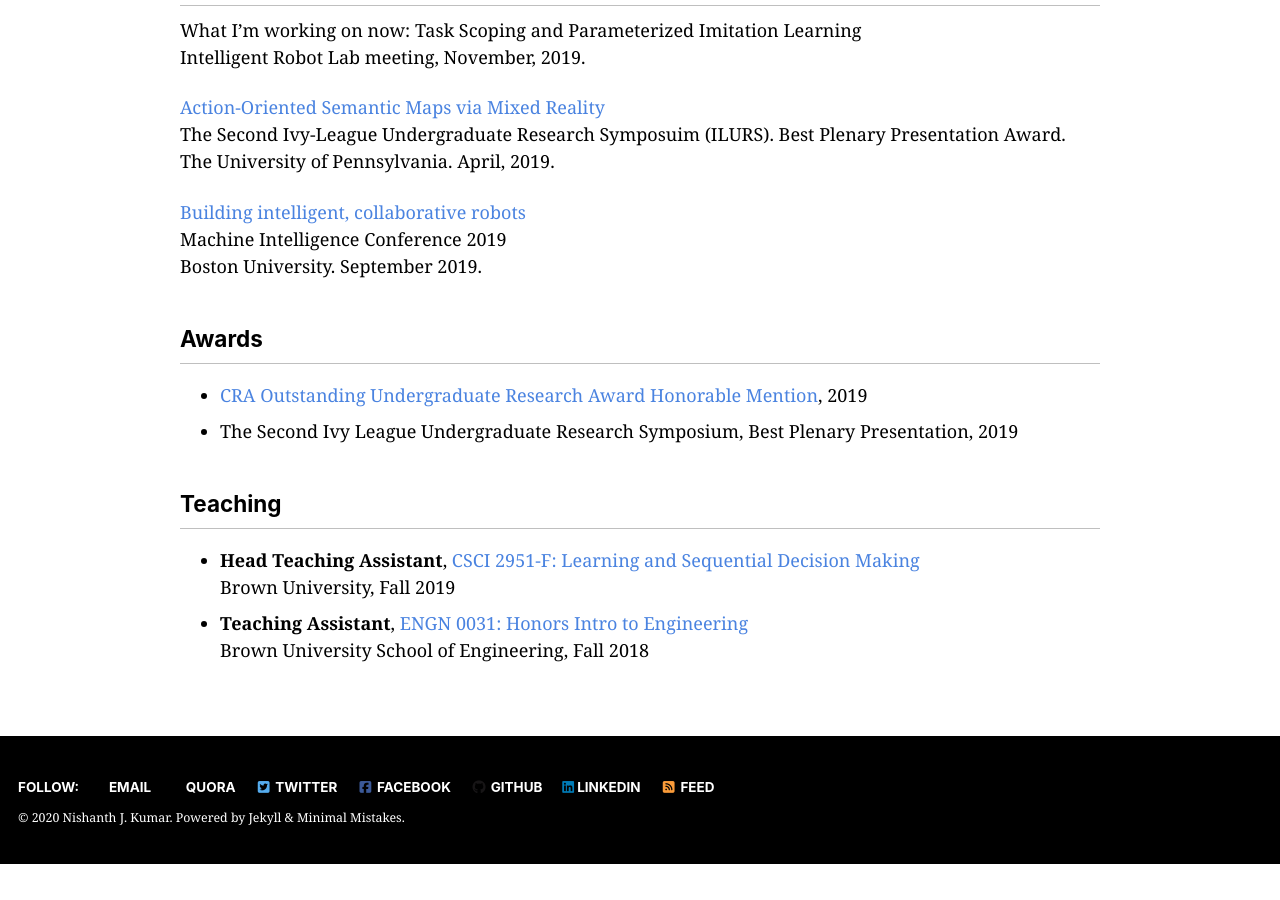
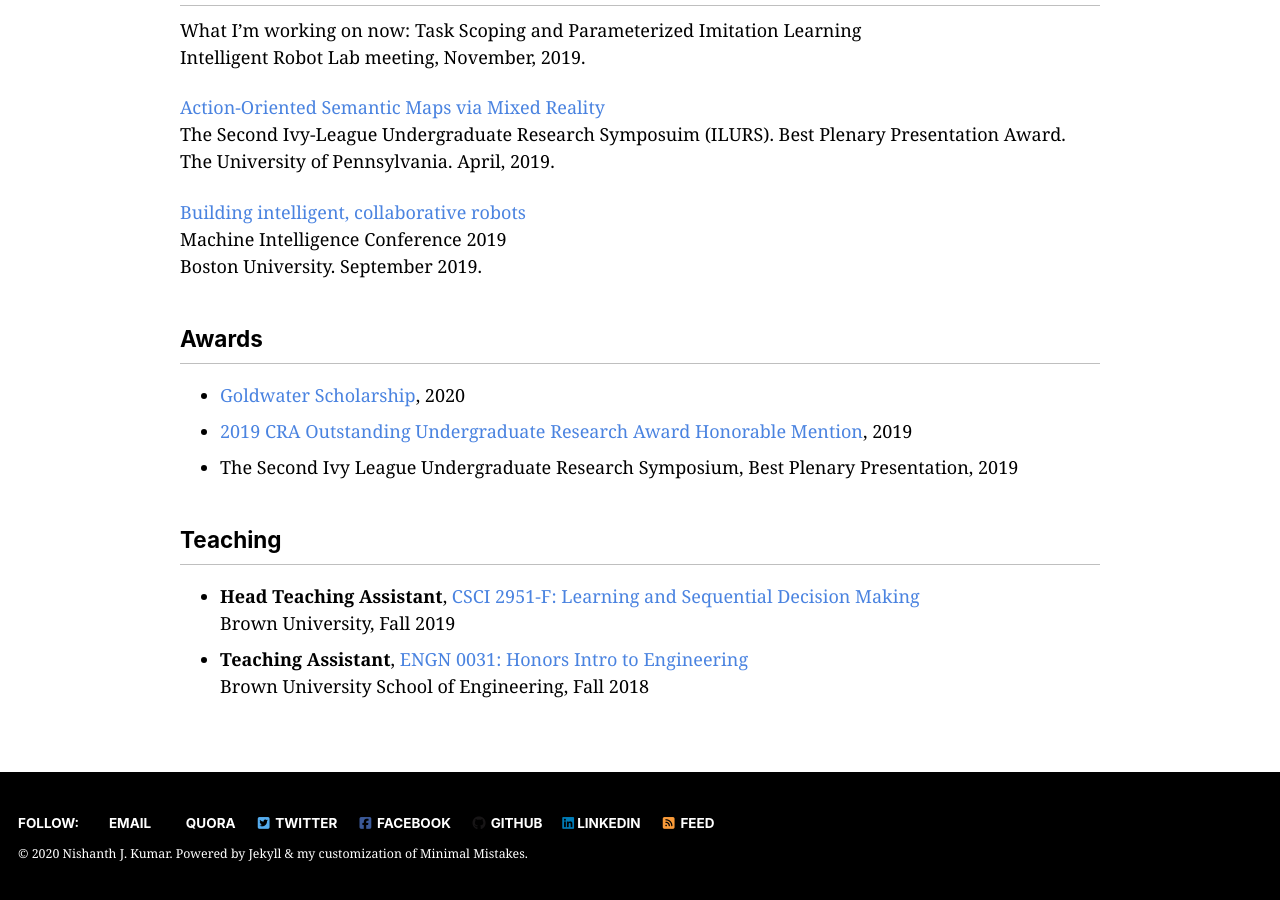
Before and after one commit to NishanthJKumar/NishanthJKumar.github.io, a Jekyll site: the page built from _pages/research.md, in a window 1280 px wide and 900 px high, scrolled down 2501 px. Built offline with Jekyll 4.4.1, drawn with Linux system fonts in a browser that asks for light colours; cached includes are drawn as plain includes; nearby versions of some CDN libraries; before the commit the page ends 3365 px from its top, so only the background shows below that.

Commit message:
Updated footer and Goldwater

```diff
--- a/_includes/footer.html
+++ b/_includes/footer.html
@@ -16,4 +16,4 @@
   </ul>
 </div>
 
-<div class="page__footer-copyright">&copy; {{ site.time | date: '%Y' }} {{ site.name | default: site.title }}. {{ site.data.ui-text[site.locale].powered_by | default: "Powered by" }} <a href="https://jekyllrb.com" rel="nofollow">Jekyll</a> &amp; <a href="https://mademistakes.com/work/minimal-mistakes-jekyll-theme/" rel="nofollow">Minimal Mistakes</a>.</div>
+<div class="page__footer-copyright">&copy; {{ site.time | date: '%Y' }} {{ site.name | default: site.title }}. {{ site.data.ui-text[site.locale].powered_by | default: "Powered by" }} <a href="https://jekyllrb.com" rel="nofollow">Jekyll</a> &amp; <a href="https://github.com/NishanthJKumar/Nishanth-Minimal-Mistakes-Customized" rel="nofollow">my customization of </a> <a href="https://mademistakes.com/work/minimal-mistakes-jekyll-theme/" rel="nofollow">Minimal Mistakes</a>.</div>
--- a/_pages/research.md
+++ b/_pages/research.md
@@ -77,7 +77,8 @@ What I'm working on now: Task Scoping and Parameterized Imitation Learning
 
 
 ## Awards
-- [CRA Outstanding Undergraduate Research Award Honorable Mention](http://awards.cs.brown.edu/2020/02/04/bayazit-galgana-kumar-and-safranchik-win-cra-outstanding-undergraduate-researcher-honorable-mentions/), 2019
+- [Goldwater Scholarship](https://goldwater.scholarsapply.org/), 2020
+- [2019 CRA Outstanding Undergraduate Research Award Honorable Mention](http://awards.cs.brown.edu/2020/02/04/bayazit-galgana-kumar-and-safranchik-win-cra-outstanding-undergraduate-researcher-honorable-mentions/), 2019
 - The Second Ivy League Undergraduate Research Symposium, Best Plenary Presentation, 2019
 
 ## Teaching
```
Also changed, not shown: index.md (+2 -1 lines), 15 other files.
